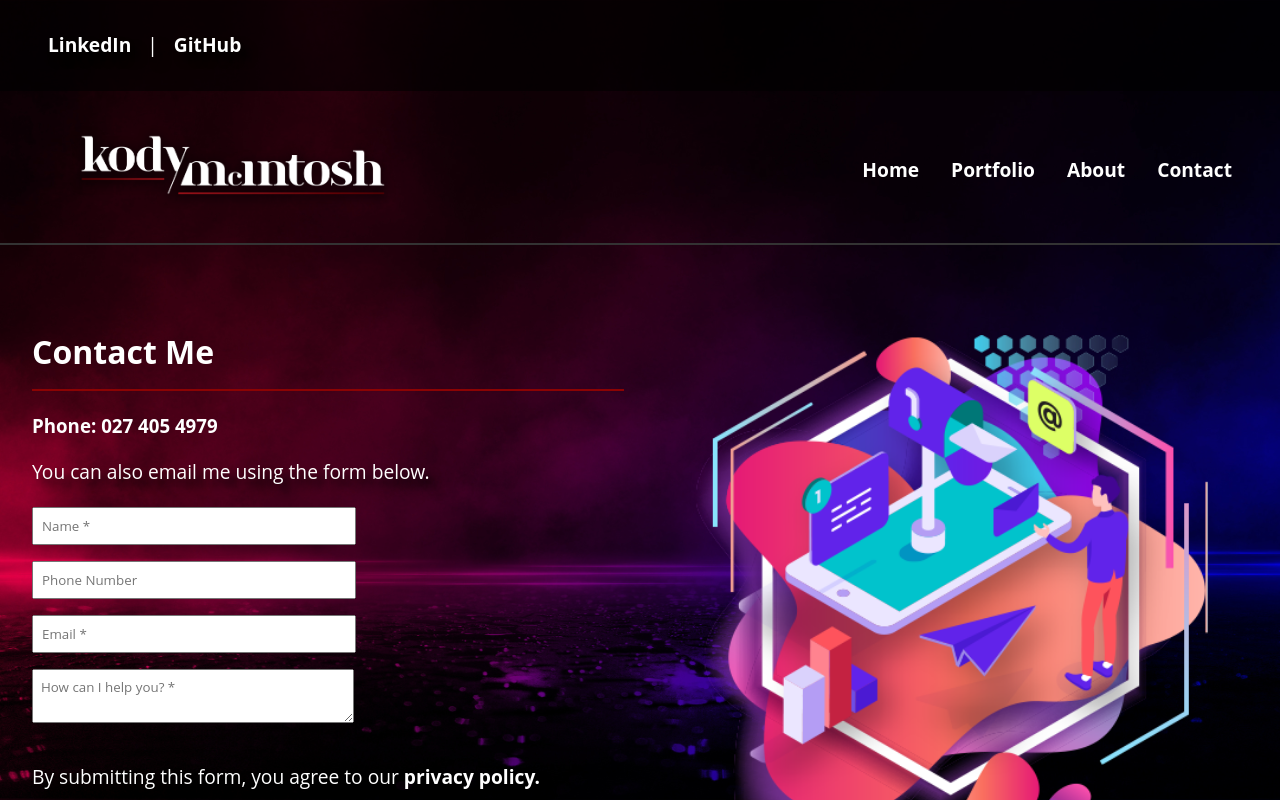
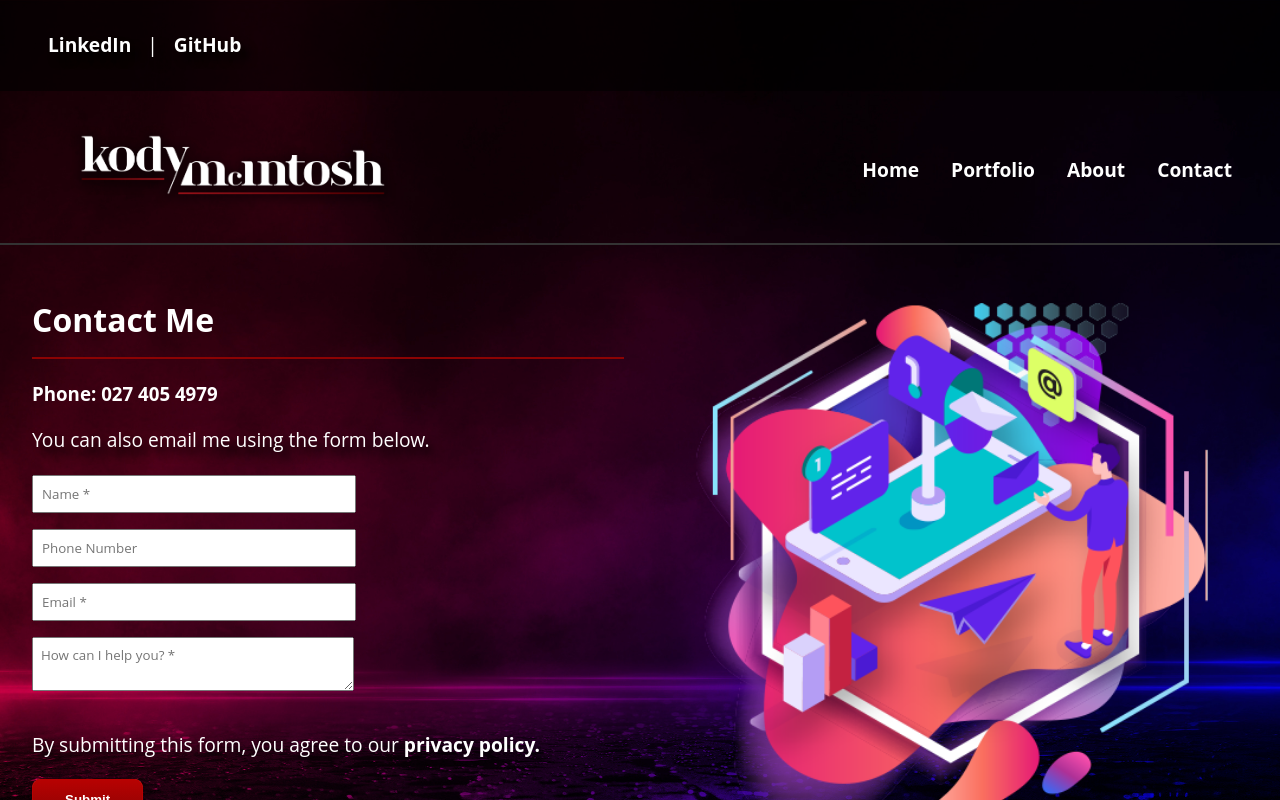
Before and after one commit to KodyMcIntosh/portfolio-production, a React (Create React App) app: page /contact in a window 1280 px wide. Shown: the top 800 px of the page. Built offline with nearby package versions, Linux system fonts and the light colour scheme.

Commit message:
tidying padding and subtitle on anani

```diff
--- a/src/App.css
+++ b/src/App.css
@@ -407,7 +407,7 @@ ul li {
     grid-template-rows: auto;
     grid-template-areas: "blockLeft blockRight";
     text-align: left;
-    padding: 2rem;
+    padding: 0 2rem;
   }
 
   /* end of grid styling */
--- a/src/components/portfolioData.js
+++ b/src/components/portfolioData.js
@@ -99,7 +99,7 @@ const portfolioData = {
   },
   "anani-online-branding": {
     name: "Anani Online",
-    subtitle: "Branding and Website Design",
+    subtitle: "Brand & Website Design",
     projectBrief:
       "Create branding suitable for usage on a website still to be designed and built.",
     description: `<p>This project was to be completed in a way that would allow for the symbol to stand alone, and for both versions to be easily identifiable, while fitting within a standard customer expectation.</p>
```
